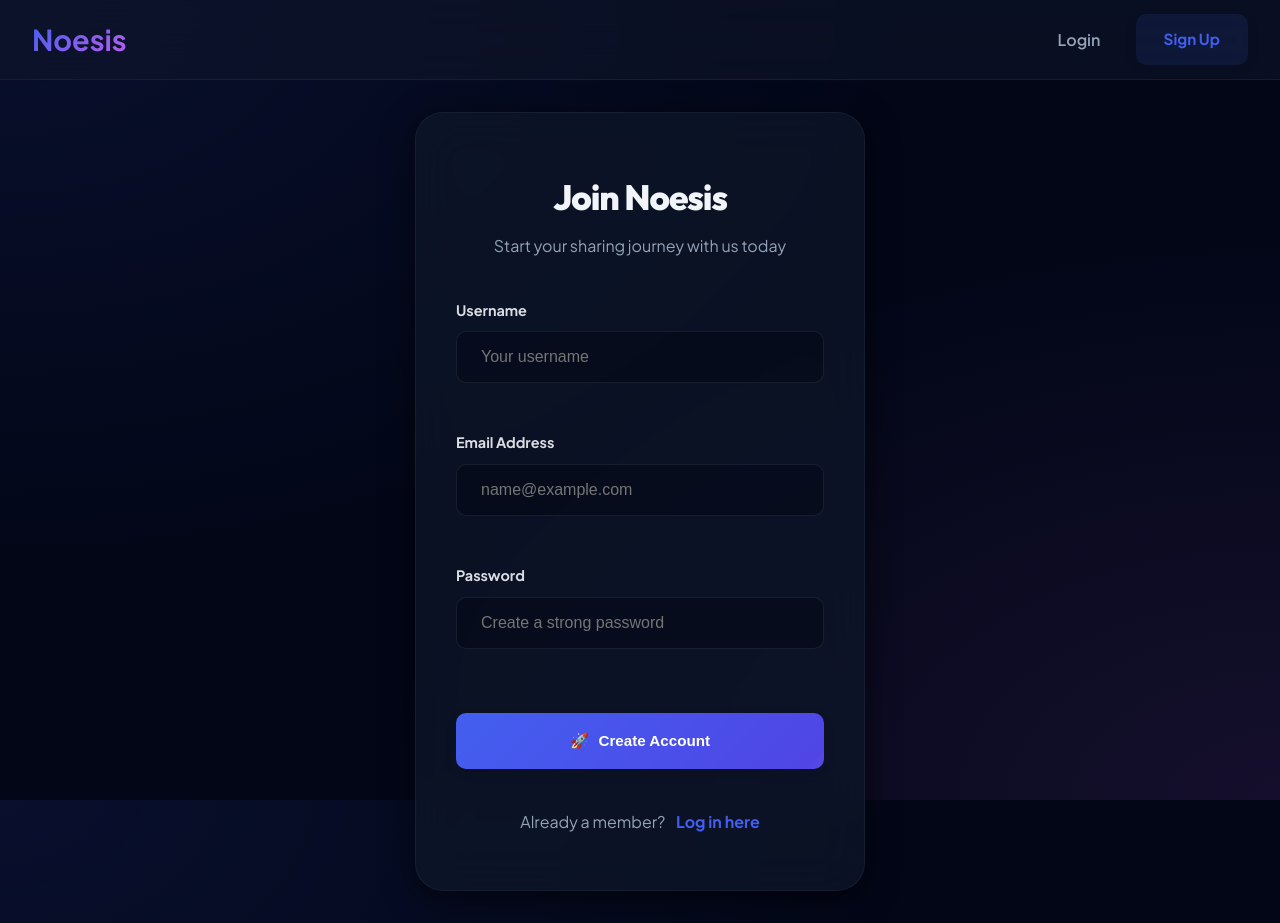
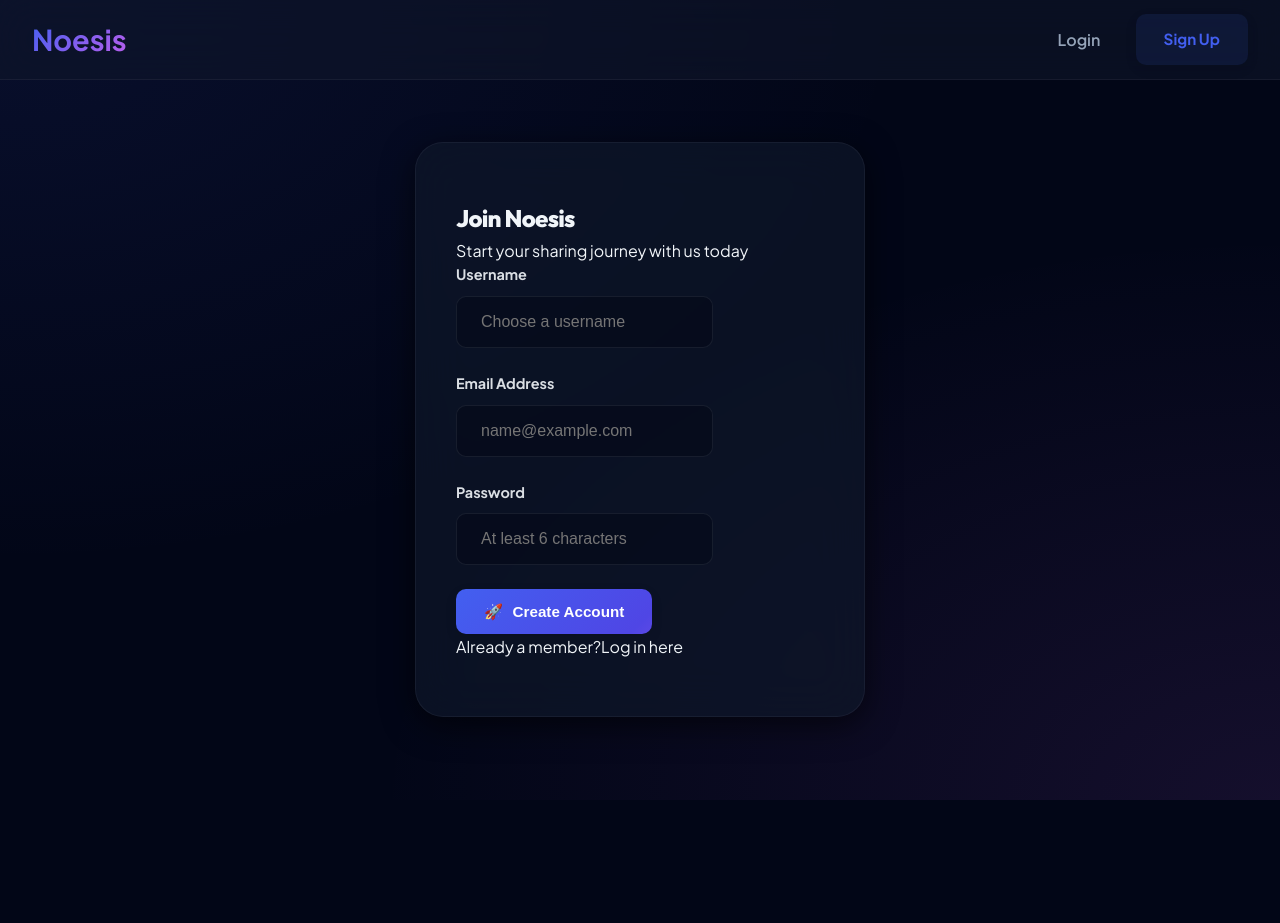
Before and after one commit to SASINDUMX/noesis-nodejsBlogPlatform, a React app in the folder frontend/: page /signup in a window 1280 px wide. After the commit the page ends 800 px from the top, so only its background shows below. Built offline with nearby package versions, Linux system fonts and the light colour scheme; no server answers; the HTML template or start-up script is replaced by a standard one.

Commit message:
Update Signup.jsx

```diff
--- a/frontend/src/pages/Signup.jsx
+++ b/frontend/src/pages/Signup.jsx
@@ -1,93 +1,121 @@
 import { useState } from "react";
 import axios from "../api/axios";
 import { useNavigate, Link } from "react-router-dom";
+import Spinner from "../components/Spinner";
+import { toast } from "../utils/toast";
 
 export default function Signup({ onSignup }) {
   const [username, setUsername] = useState("");
   const [email, setEmail] = useState("");
   const [password, setPassword] = useState("");
+  const [error, setError] = useState("");
+  const [loading, setLoading] = useState(false);
   const navigate = useNavigate();
 
   const handleSubmit = async (e) => {
     e.preventDefault();
+    setError("");
 
+    if (password.length < 6) {
+      setError("Password must be at least 6 characters.");
+      return;
+    }
+
+    setLoading(true);
     try {
-      await axios.post(
-        "/auth/signup",
-        { username, email, password }
-      );
-
+      await axios.post("/auth/signup", { username, email, password });
       localStorage.setItem("username", username);
       onSignup();
       navigate("/");
-
     } catch (err) {
       console.error("Signup error:", err);
-      if (err.response?.data?.message) {
-        alert(err.response.data.message);
-      } else if (err.response?.status === 500) {
-        alert("Username or email already exists. Please try a different one.");
-      } else {
-        alert("Signup failed. Please try again.");
-      }
+      const message =
+        err.response?.data?.message ||
+        (err.response?.status === 500
+          ? "Username or email already exists. Please try a different one."
+          : "Signup failed. Please try again.");
+      setError(message);
+      toast.error(message);
+    } finally {
+      setLoading(false);
     }
   };
 
   return (
     <div className="auth-container">
       <div className="auth-card">
-        <div style={{ textAlign: 'center', marginBottom: '2.5rem' }}>
-          <h2 className="home-title" style={{ fontSize: '2.2rem', marginBottom: '0.5rem' }}>Join Noesis</h2>
-          <p style={{ color: 'var(--text-muted)', fontSize: '1rem' }}>Start your sharing journey with us today</p>
+        <div className="auth-header">
+          <h2 className="home-title">Join Noesis</h2>
+          <p>Start your sharing journey with us today</p>
         </div>
 
-        <form onSubmit={handleSubmit} style={{ display: 'flex', flexDirection: 'column', gap: '1.5rem' }}>
+        <form onSubmit={handleSubmit} className="auth-form" noValidate>
+          {error && (
+            <div className="form-error-banner" role="alert">
+              ⚠️ {error}
+            </div>
+          )}
+
           <div className="form-group">
-            <label>Username</label>
+            <label htmlFor="signup-username">Username</label>
             <input
+              id="signup-username"
               className="comment-input"
-              placeholder="Your username"
+              placeholder="Choose a username"
               value={username}
-              onChange={(e) => setUsername(e.target.value)}
+              onChange={(e) => { setUsername(e.target.value); setError(""); }}
               required
-              style={{ width: '100%' }}
+              autoComplete="username"
+              disabled={loading}
             />
           </div>
+
           <div className="form-group">
-            <label>Email Address</label>
+            <label htmlFor="signup-email">Email Address</label>
             <input
+              id="signup-email"
               type="email"
               className="comment-input"
               placeholder="name@example.com"
               value={email}
-              onChange={(e) => setEmail(e.target.value)}
+              onChange={(e) => { setEmail(e.target.value); setError(""); }}
               required
-              style={{ width: '100%' }}
+              autoComplete="email"
+              disabled={loading}
             />
           </div>
+
           <div className="form-group">
-            <label>Password</label>
+            <label htmlFor="signup-password">Password</label>
             <input
+              id="signup-password"
               type="password"
               className="comment-input"
-              placeholder="Create a strong password"
+              placeholder="At least 6 characters"
               value={password}
-              onChange={(e) => setPassword(e.target.value)}
+              onChange={(e) => { setPassword(e.target.value); setError(""); }}
               required
-              style={{ width: '100%' }}
+              autoComplete="new-password"
+              minLength={6}
+              disabled={loading}
             />
           </div>
-          <button type="submit" className="btn btn-primary" style={{ marginTop: '1rem', justifyContent: 'center', height: '3.5rem' }}>
-            <span>🚀</span> Create Account
+
+          <button
+            type="submit"
+            className="btn btn-primary auth-submit-btn"
+            disabled={loading || !username || !email || !password}
+          >
+            {loading
+              ? <Spinner size={18} color="white" />
+              : <><span aria-hidden="true">🚀</span> Create Account</>}
           </button>
         </form>
 
-        <div style={{ marginTop: '2.5rem', textAlign: 'center', fontSize: '1rem' }}>
-          <span style={{ color: 'var(--text-muted)' }}>Already a member? </span>
-          <Link to="/login" style={{ color: 'var(--primary)', fontWeight: '800', marginLeft: '0.5rem' }}>
-            Log in here
-          </Link>
-        </div>
+        <p className="auth-footer">
+          <span>Already a member?</span>
+          <Link to="/login">Log in here</Link>
+        </p>
       </div>
     </div>
   );
```
